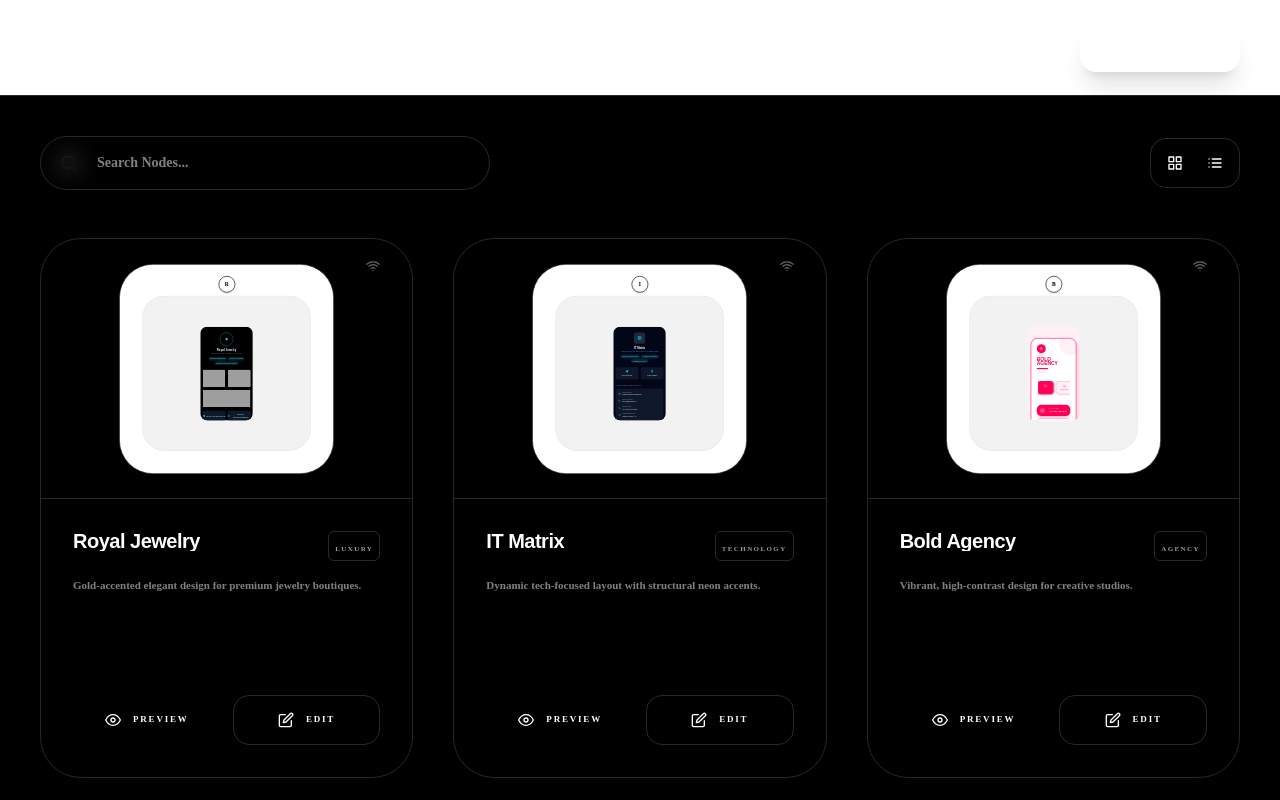
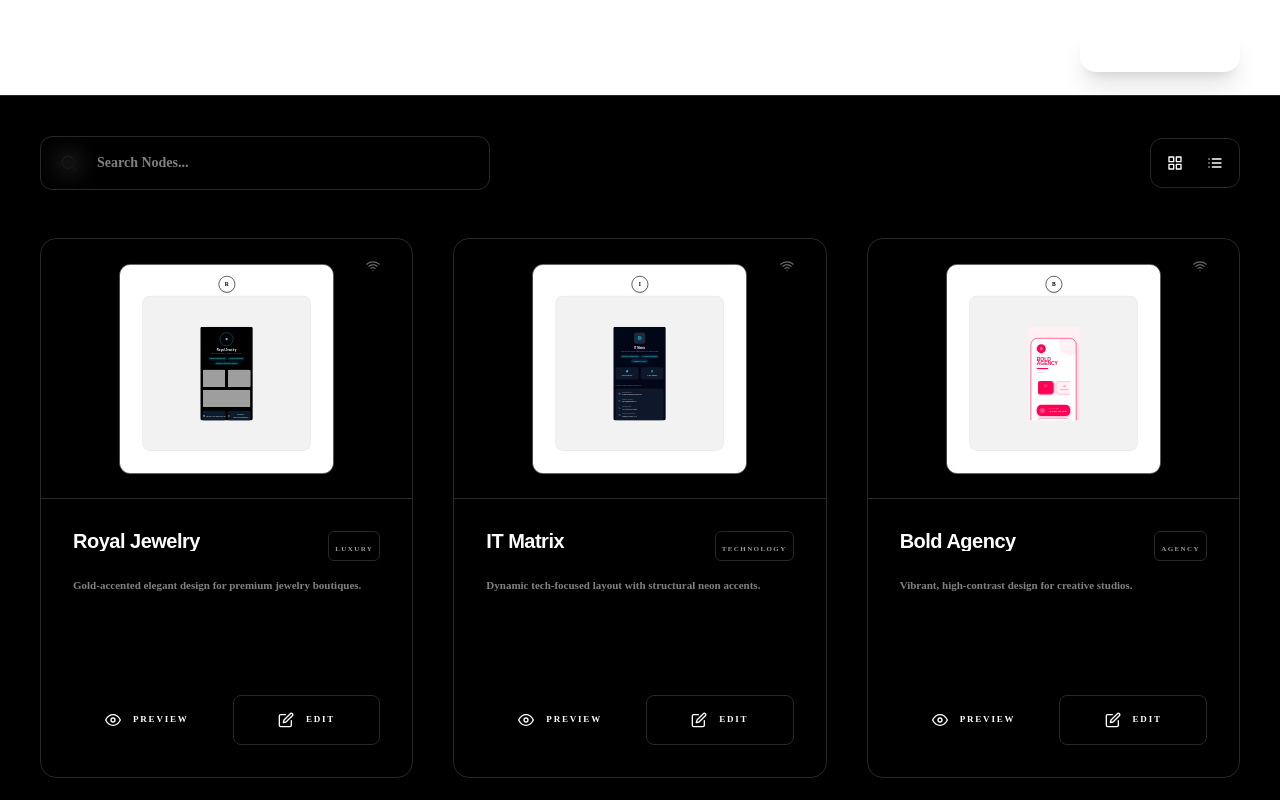
Before and after one commit to firevy-co/nfc-card-system, a React (Vite) app in the folder nfc-cards/: page /user/templates in a window 1280 px wide. Built offline with nearby package versions, Linux system fonts and the light colour scheme; no server answers; sample sign-in values are in the browser's storage; grey boxes are pictures that could not be loaded.

Commit message:
few chnages in Ui

```diff
--- a/nfc-cards/src/components/admin/TemplateCard.jsx
+++ b/nfc-cards/src/components/admin/TemplateCard.jsx
@@ -34,7 +34,7 @@ export default function TemplateCard({
     };
 
     return (
-        <div className="bg-card border border-border rounded-2xl sm:rounded-[2.55rem] transition-all duration-500 group hover:border-primary/40 hover:shadow-[0_40px_80px_-15px_rgba(0,0,0,0.6)] flex flex-col overflow-hidden min-h-[220px] sm:min-h-[540px] relative">
+        <div className="bg-card border border-border rounded-xl sm:rounded-2xl transition-all duration-500 group hover:border-primary/40 hover:shadow-[0_40px_80px_-15px_rgba(0,0,0,0.6)] flex flex-col overflow-hidden min-h-[220px] sm:min-h-[540px] relative">
 
             {/* Premium Preview Section: Micro-Scaled for 3-Column Grid */}
             <div className="h-[120px] sm:h-[260px] bg-secondary/10 relative flex items-center justify-center p-2 sm:p-8 overflow-hidden border-b border-border/50">
@@ -46,7 +46,7 @@ export default function TemplateCard({
                 </div>
 
                 {/* The "V1CE" Style White Card Frame (High-Density Scale) */}
-                <div className="w-[260px] sm:w-[320px] h-[220px] sm:h-[300px] bg-white rounded-2xl sm:rounded-[3rem] border border-border/10 shadow-2xl relative overflow-hidden transform scale-[0.55] sm:scale-[0.7] group-hover:scale-[0.6] sm:group-hover:scale-[0.78] transition-all duration-700 ease-[cubic-bezier(0.34,1.56,0.64,1)] flex flex-col pt-2 sm:pt-4">
+                <div className="w-[260px] sm:w-[320px] h-[220px] sm:h-[300px] bg-white rounded-xl sm:rounded-2xl border border-border/10 shadow-2xl relative overflow-hidden transform scale-[0.55] sm:scale-[0.7] group-hover:scale-[0.6] sm:group-hover:scale-[0.78] transition-all duration-700 ease-[cubic-bezier(0.34,1.56,0.64,1)] flex flex-col pt-2 sm:pt-4">
 
                     {/* Brand Identifier */}
                     <div className="flex justify-center mb-1">
@@ -57,9 +57,9 @@ export default function TemplateCard({
 
                     {/* Miniature Template Surface */}
                     <div className="flex-1 w-full px-4 sm:px-8 pb-4 sm:pb-8 flex items-center justify-center relative overflow-hidden">
-                        <div className="w-full h-full rounded-xl sm:rounded-[2rem] bg-zinc-950/5 relative overflow-hidden flex items-center justify-center border border-black/5">
+                        <div className="w-full h-full rounded-lg sm:rounded-xl bg-zinc-950/5 relative overflow-hidden flex items-center justify-center border border-black/5">
                             <div className="origin-center" style={{ transform: 'scale(0.2)' }}>
-                                <div className="w-[375px] h-[667px] overflow-hidden relative rounded-[3rem]">
+                                <div className="w-[375px] h-[667px] overflow-hidden relative rounded-xl">
                                     <TemplateRenderer templateId={templateId} userData={previewData} />
                                 </div>
                             </div>
@@ -91,7 +91,7 @@ export default function TemplateCard({
                         <div className="grid grid-cols-2 gap-1.5 sm:gap-3">
                             <button
                                 onClick={() => navigate(`${baseRoute}/templates${path}`)}
-                                className="flex items-center justify-center gap-1.5 sm:gap-3 bg-foreground text-background py-2 sm:py-4 rounded-lg sm:rounded-2xl text-[6px] sm:text-[9px] font-black uppercase tracking-[0.1em] sm:tracking-[0.2em] hover:brightness-125 transition-all shadow-lg active:scale-95"
+                                className="flex items-center justify-center gap-1.5 sm:gap-3 bg-foreground text-background py-2 sm:py-4 rounded-md sm:rounded-lg text-[6px] sm:text-[9px] font-black uppercase tracking-[0.1em] sm:tracking-[0.2em] hover:brightness-125 transition-all shadow-lg active:scale-95"
                             >
                                 <FiEye size={10} className="sm:w-4 sm:h-4" />
                                 <span className="hidden sm:block">Preview</span>
@@ -100,7 +100,7 @@ export default function TemplateCard({
 
                             <button
                                 onClick={onEdit}
-                                className="flex items-center justify-center gap-1.5 sm:gap-3 bg-secondary/50 text-foreground py-2 sm:py-4 rounded-lg sm:rounded-2xl text-[6px] sm:text-[9px] font-black uppercase tracking-[0.1em] sm:tracking-[0.2em] hover:bg-secondary transition-all border border-border shadow-sm active:scale-95"
+                                className="flex items-center justify-center gap-1.5 sm:gap-3 bg-secondary/50 text-foreground py-2 sm:py-4 rounded-md sm:rounded-lg text-[6px] sm:text-[9px] font-black uppercase tracking-[0.1em] sm:tracking-[0.2em] hover:bg-secondary transition-all border border-border shadow-sm active:scale-95"
                             >
                                 <FiEdit size={10} className="sm:w-4 sm:h-4" />
                                 <span className="hidden sm:block">Edit</span>
@@ -111,7 +111,7 @@ export default function TemplateCard({
                         {isAdmin && (
                             <button
                                 onClick={onDelete}
-                                className="w-full flex items-center justify-center gap-1.5 bg-rose-500/10 text-rose-500 py-1.5 sm:py-3 rounded-md sm:rounded-2xl text-[5px] sm:text-[8px] font-black uppercase tracking-[0.2em] sm:tracking-[0.3em] hover:bg-rose-500 hover:text-white transition-all border border-rose-500/20 active:scale-[0.98] group/del"
+                                className="w-full flex items-center justify-center gap-1.5 bg-rose-500/10 text-rose-500 py-1.5 sm:py-3 rounded-md sm:rounded-lg text-[5px] sm:text-[8px] font-black uppercase tracking-[0.2em] sm:tracking-[0.3em] hover:bg-rose-500 hover:text-white transition-all border border-rose-500/20 active:scale-[0.98] group/del"
                             >
                                 <FiTrash2 size={8} className="sm:w-3.5 sm:h-3.5 group-hover/del:scale-110 transition-transform" />
                                 <span className="hidden sm:block">Retire Identity Node</span>
--- a/nfc-cards/src/components/layout/Content.jsx
+++ b/nfc-cards/src/components/layout/Content.jsx
@@ -149,20 +149,20 @@ export default function Content({ userData }) {
               placeholder="Search Nodes..."
               value={searchQuery}
               onChange={(e) => setSearchQuery(e.target.value)}
-              className="w-full pl-12 sm:pl-14 pr-4 sm:pr-6 py-3 sm:py-4 rounded-xl sm:rounded-[2rem] bg-card/40 backdrop-blur-md border border-border focus:border-primary/50 outline-none transition-all font-bold text-xs sm:text-sm shadow-sm"
+              className="w-full pl-12 sm:pl-14 pr-4 sm:pr-6 py-3 sm:py-4 rounded-xl bg-card/40 backdrop-blur-md border border-border focus:border-primary/50 outline-none transition-all font-bold text-xs sm:text-sm shadow-sm"
             />
           </div>
 
           <div className="flex flex-wrap items-center gap-2 sm:gap-3">
-            <div className="flex items-center bg-secondary/30 p-1 rounded-xl sm:rounded-2xl border border-border shadow-inner">
-               <button className="p-2 sm:p-3 rounded-lg sm:rounded-xl bg-foreground text-background shadow-lg transition-all"><FiGrid size={14} className="sm:w-[16px] sm:h-[16px]" /></button>
-               <button className="p-2 sm:p-3 rounded-lg sm:rounded-xl text-muted-foreground hover:text-foreground transition-all"><FiList size={14} className="sm:w-[16px] sm:h-[16px]" /></button>
+            <div className="flex items-center bg-secondary/30 p-1 rounded-lg sm:rounded-xl border border-border shadow-inner">
+               <button className="p-2 sm:p-3 rounded-md sm:rounded-lg bg-foreground text-background shadow-lg transition-all"><FiGrid size={14} className="sm:w-[16px] sm:h-[16px]" /></button>
+               <button className="p-2 sm:p-3 rounded-md sm:rounded-lg text-muted-foreground hover:text-foreground transition-all"><FiList size={14} className="sm:w-[16px] sm:h-[16px]" /></button>
             </div>
 
             {isAdmin && (
               <button
                 onClick={() => { setEditingTemplate(null); setIsModalOpen(true); }}
-                className="flex-1 lg:flex-none flex items-center justify-center gap-2 sm:gap-3 bg-foreground text-background px-4 sm:px-10 py-3 sm:py-4 rounded-xl sm:rounded-[2rem] font-black text-[8px] sm:text-[10px] uppercase tracking-[0.1em] sm:tracking-[0.2em] hover:brightness-125 transition-all shadow-2xl active:scale-95 group"
+                className="flex-1 lg:flex-none flex items-center justify-center gap-2 sm:gap-3 bg-foreground text-background px-4 sm:px-10 py-3 sm:py-4 rounded-xl font-black text-[8px] sm:text-[10px] uppercase tracking-[0.1em] sm:tracking-[0.2em] hover:brightness-125 transition-all shadow-2xl active:scale-95 group"
               >
                 <FiPlus className="group-hover:rotate-90 transition-transform duration-300" />
                 <span className="hidden xs:block">Add node</span>
@@ -181,10 +181,10 @@ export default function Content({ userData }) {
               initial={{ opacity: 0, y: 20 }}
               animate={{ opacity: 1, y: 0 }}
               onClick={() => { setEditingTemplate(null); setIsModalOpen(true); }}
-              className="border-[2px] sm:border-[3px] border-dashed border-border/40 rounded-2xl sm:rounded-[3.5rem] min-h-[160px] sm:min-h-[540px] bg-card/10 flex flex-col items-center justify-center text-muted-foreground hover:border-primary/40 hover:bg-primary/5 cursor-pointer transition-all group relative overflow-hidden active:scale-[0.98]"
+              className="border-[2px] sm:border-[3px] border-dashed border-border/40 rounded-xl sm:rounded-2xl min-h-[160px] sm:min-h-[540px] bg-card/10 flex flex-col items-center justify-center text-muted-foreground hover:border-primary/40 hover:bg-primary/5 cursor-pointer transition-all group relative overflow-hidden active:scale-[0.98]"
             >
               <div className="absolute inset-0 bg-gradient-to-br from-primary/5 to-transparent opacity-0 group-hover:opacity-100 transition-opacity"></div>
-              <div className="w-8 h-8 sm:w-16 sm:h-16 rounded-xl sm:rounded-[2rem] bg-foreground text-background flex items-center justify-center mb-2 sm:mb-8 shadow-2xl group-hover:scale-110 transition-all duration-500">
+              <div className="w-8 h-8 sm:w-16 sm:h-16 rounded-lg sm:rounded-xl bg-foreground text-background flex items-center justify-center mb-2 sm:mb-8 shadow-2xl group-hover:scale-110 transition-all duration-500">
                 <FiPlus size={16} className="sm:w-7 sm:h-7" />
               </div>
               <h3 className="font-black text-foreground text-[8px] sm:text-xl mb-1 uppercase tracking-tighter hidden xs:block">New</h3>
```
Also changed, not shown: nfc-cards/src/components/admin/CreateTemplateModal.jsx (+9 -9 lines).
